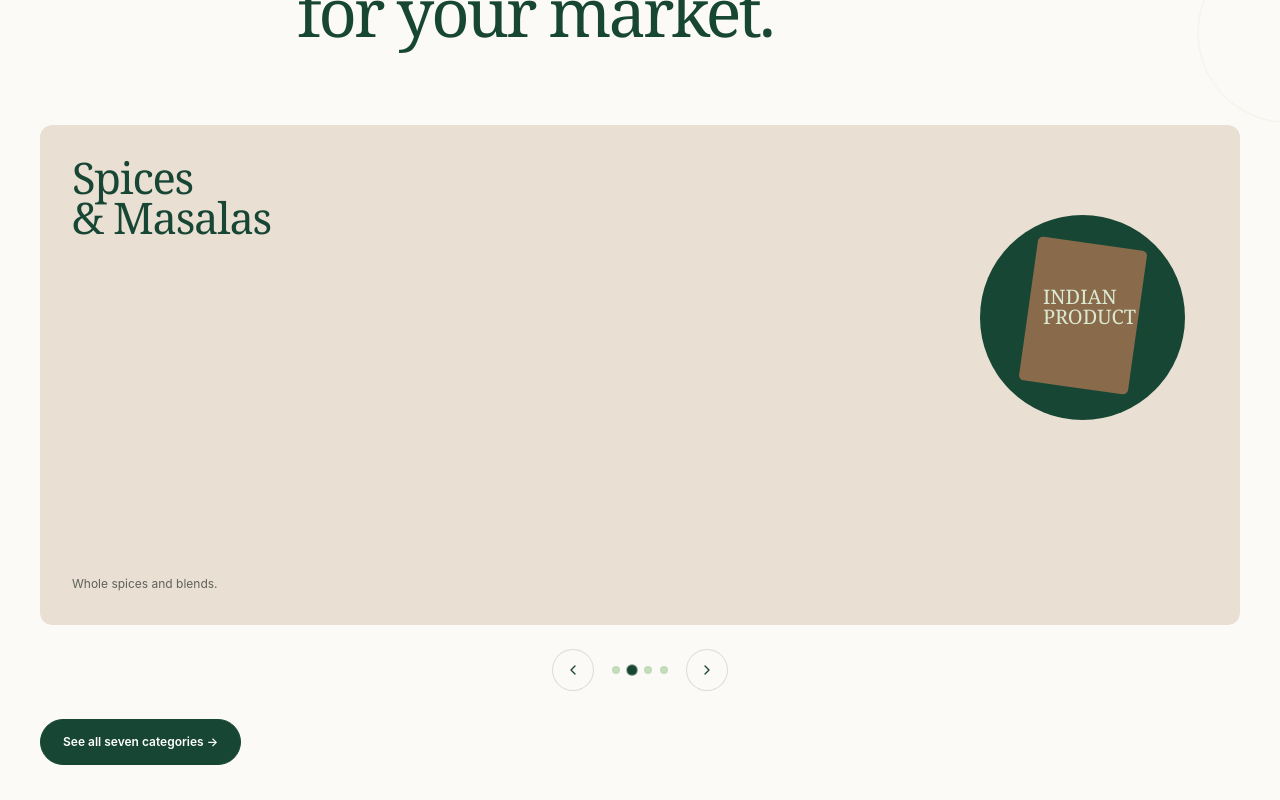
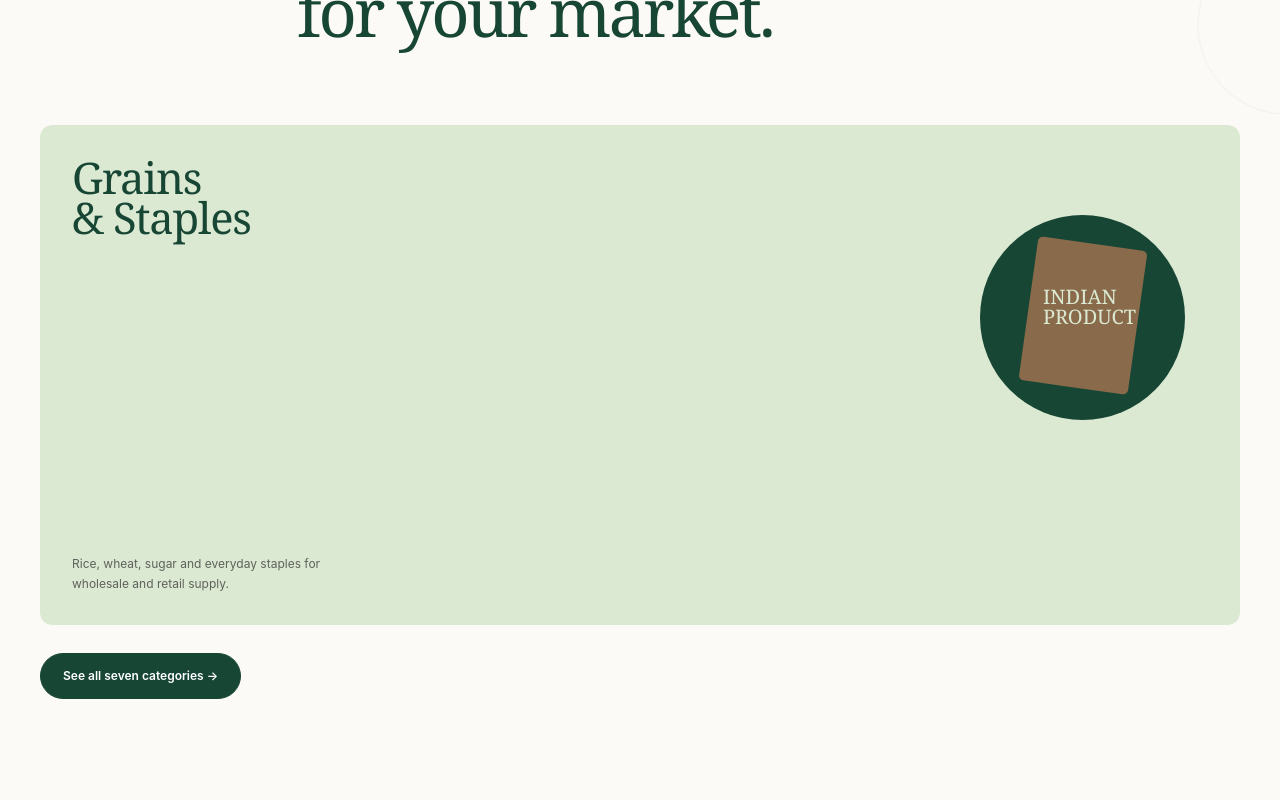
Before and after one commit to Lokesh-5618/sri-jothi-site, a React (Vite) app: page / in a window 1280 px wide. Shown: the part 2480-3280 px from the top of the page. Built offline with nearby package versions, Linux system fonts and the light colour scheme.

Commit message:
Update Home.jsx

```diff
--- a/src/pages/Home.jsx
+++ b/src/pages/Home.jsx
@@ -1,4 +1,4 @@
-import React, { useEffect, useRef, useState } from 'react';
+import React, { useEffect } from 'react';
 import { Link } from 'react-router-dom';
 import useScrollReveal from '../hooks/useScrollReveal';
 
@@ -17,48 +17,12 @@ const MARKETS = [
   { name: 'Australia', flag: '🇦🇺', status: 'Expansion', ports: 'Sydney · Melbourne · Brisbane' },
 ];
 
-// How long each product card stays on screen before the carousel
-// glides to the next one, in milliseconds. Kept slow/relaxed on purpose.
-const PRODUCT_AUTOPLAY_MS = 5000;
+// Duplicated so the CSS marquee loop is seamless (it scrolls exactly one
+// copy's width, then the second identical copy picks up invisibly).
+const LOOPED_RANGE_PRODUCTS = [...RANGE_PRODUCTS, ...RANGE_PRODUCTS];
 
 export default function Home() {
   useScrollReveal();
-  const [productSlide, setProductSlide] = useState(0);
-
-  const autoplayRef = useRef(null);
-  const reduceMotionRef = useRef(false);
-
-  const startProductAutoplay = () => {
-    clearInterval(autoplayRef.current);
-    if (reduceMotionRef.current) return;
-    autoplayRef.current = setInterval(() => {
-      setProductSlide((s) => (s + 1) % RANGE_PRODUCTS.length);
-    }, PRODUCT_AUTOPLAY_MS);
-  };
-
-  const stopProductAutoplay = () => clearInterval(autoplayRef.current);
-
-  // Start the hands-off autoplay on mount, and keep it running unless the
-  // visitor is actively hovering/focusing the carousel or just used the
-  // controls (handled below), in which case it restarts a moment later.
-  useEffect(() => {
-    reduceMotionRef.current = window.matchMedia('(prefers-reduced-motion: reduce)').matches;
-    startProductAutoplay();
-    return () => stopProductAutoplay();
-  }, []);
-
-  const goPrev = () => {
-    setProductSlide((s) => (s - 1 + RANGE_PRODUCTS.length) % RANGE_PRODUCTS.length);
-    startProductAutoplay();
-  };
-  const goNext = () => {
-    setProductSlide((s) => (s + 1) % RANGE_PRODUCTS.length);
-    startProductAutoplay();
-  };
-  const goTo = (i) => {
-    setProductSlide(i);
-    startProductAutoplay();
-  };
 
   useEffect(() => {
     const reduceMotion = window.matchMedia('(prefers-reduced-motion: reduce)').matches;
@@ -388,42 +352,16 @@ export default function Home() {
         <div className="wrap">
           <div className="section-head"><div className="eyebrow reveal">Our range</div><h2 className="display text-reveal reveal" data-stagger><span>Indian products, prepared</span><span>for your market.</span></h2></div>
 
-          <div
-            className="products-carousel reveal"
-            onMouseEnter={stopProductAutoplay}
-            onMouseLeave={startProductAutoplay}
-            onFocus={stopProductAutoplay}
-            onBlur={startProductAutoplay}
-          >
-            <div className="products-track" style={{ transform: `translateX(-${productSlide * 100}%)` }}>
-              {RANGE_PRODUCTS.map((p, i) => (
-                <article className="product" key={i}>
+          <div className="products-carousel reveal">
+            <div className="products-track">
+              {LOOPED_RANGE_PRODUCTS.map((p, i) => (
+                <article className="product" key={i} aria-hidden={i >= RANGE_PRODUCTS.length}>
                   <div className="product-art"></div>
                   <h3>{p.title}</h3>
                   <p>{p.desc}</p>
                 </article>
               ))}
             </div>
-          </div>
-
-          <div className="carousel-controls reveal">
-            <button type="button" className="carousel-btn" onClick={goPrev} aria-label="Previous product category">
-              <svg viewBox="0 0 24 24"><path d="M15 6l-6 6 6 6" /></svg>
-            </button>
-            <div className="carousel-dots">
-              {RANGE_PRODUCTS.map((_, i) => (
-                <button
-                  type="button"
-                  key={i}
-                  className={`carousel-dot ${i === productSlide ? 'active' : ''}`}
-                  onClick={() => goTo(i)}
-                  aria-label={`Go to product ${i + 1}`}
-                />
-              ))}
-            </div>
-            <button type="button" className="carousel-btn" onClick={goNext} aria-label="Next product category">
-              <svg viewBox="0 0 24 24"><path d="M9 6l6 6-6 6" /></svg>
-            </button>
           </div>
 
           <Link className="btn dark reveal" style={{ 'marginTop': '28px' }} to="/products">See all seven categories &rarr;</Link>
```
